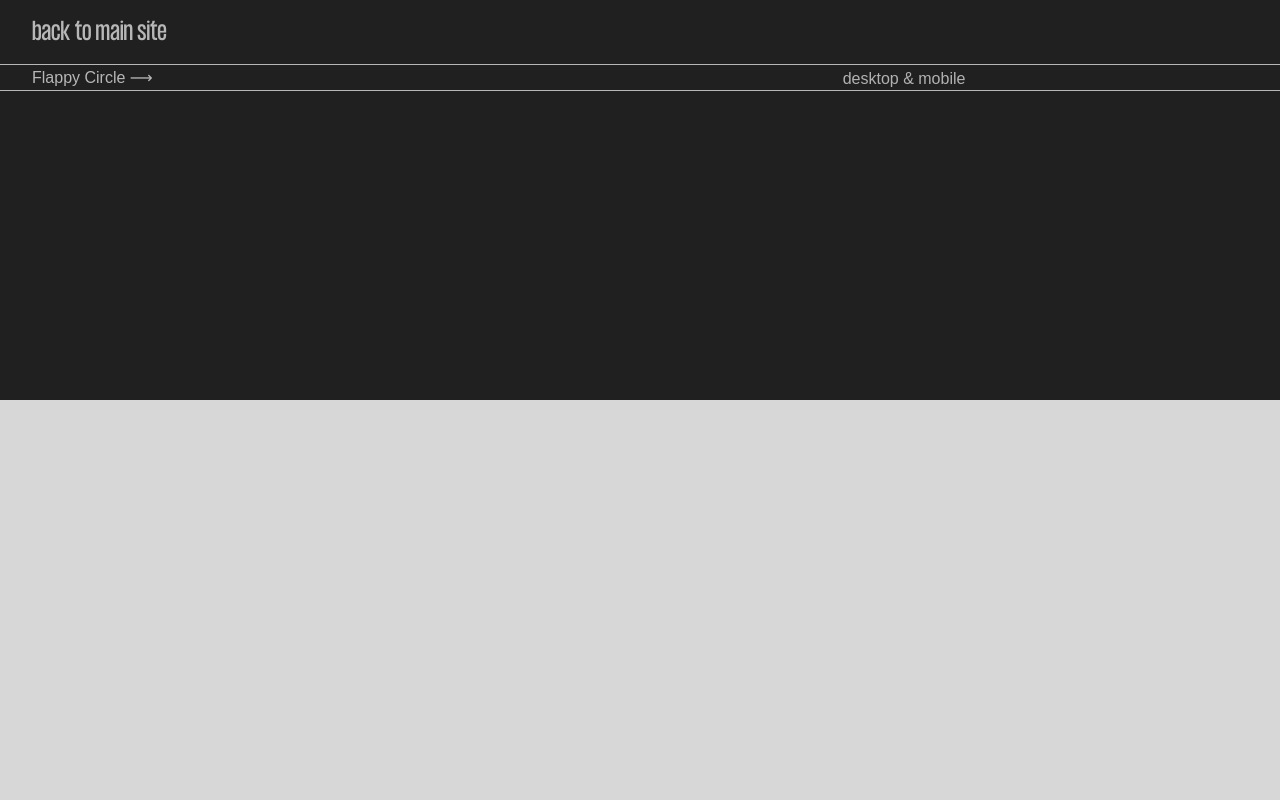
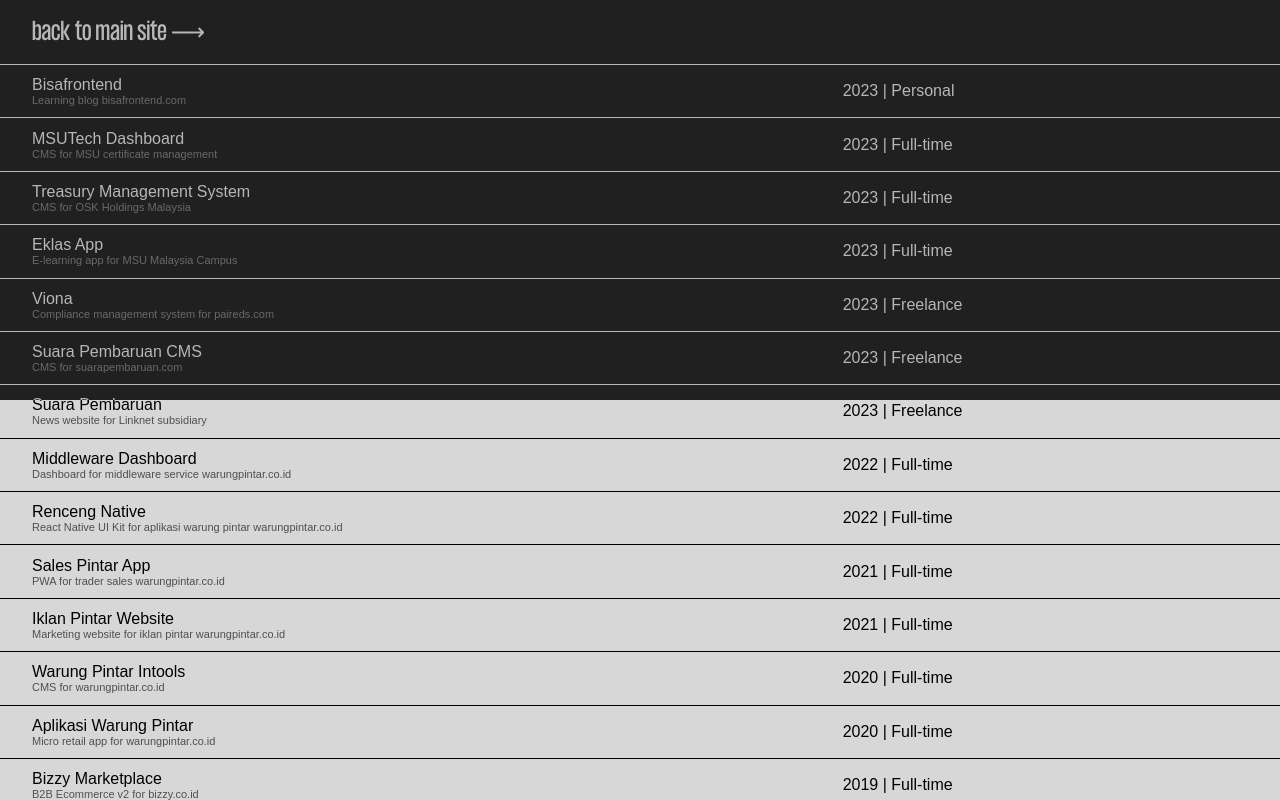
Before and after one commit to irxd/projects, a website built with Vite: page index.html in a window 1280 px wide. Built offline with nearby package versions, Linux system fonts and the light colour scheme.

Commit message:
feat: add projects and adjust content padding

```diff
--- a/index.html
+++ b/index.html
@@ -11,12 +11,187 @@
     <div id="overlay-dark"></div>
     <div class="content">
       <div class="nav row">
-        <div class="col"><a href="https://irxd.github.io">back to main site</a></div>
+        <div class="col"><a href="https://irxd.github.io">back to main site ⟶</a></div>
       </div>
       <div class="divider nav-divider"></div>
       <div class="row">
-        <div class="col"><a href="https://irxd.github.io/flappy-circle/">Flappy Circle ⟶</a></div>
-        <div class="col">desktop & mobile</div>
+        <div class="col">
+          <div>Bisafrontend</div>
+          <div class="desc">Learning blog bisafrontend.com</div>
+        </div>
+        <div class="col">
+          <div>2023 | Personal</div>
+        </div>
+      </div>
+      <div class="divider"></div>
+      <div class="row">
+        <div class="col">
+          <div>MSUTech Dashboard</div>
+          <div class="desc">CMS for MSU certificate management</div>
+        </div>
+        <div class="col">
+          <div>2023 | Full-time</div>
+        </div>
+      </div>
+      <div class="divider"></div>
+      <div class="row">
+        <div class="col">
+          <div>Treasury Management System</div>
+          <div class="desc">CMS for OSK Holdings Malaysia</div>
+        </div>
+        <div class="col">
+          <div>2023 | Full-time</div>
+        </div>
+      </div>
+      <div class="divider"></div>
+      <div class="row">
+        <div class="col">
+          <div>Eklas App</div>
+          <div class="desc">E-learning app for MSU Malaysia Campus</div>
+        </div>
+        <div class="col">
+          <div>2023 | Full-time</div>
+        </div>
+      </div>
+      <div class="divider"></div>
+      <div class="row">
+        <div class="col">
+          <div>Viona</div>
+          <div class="desc">Compliance management system for paireds.com</div>
+        </div>
+        <div class="col">
+          <div>2023 | Freelance</div>
+        </div>
+      </div>
+      <div class="divider"></div>
+      <div class="row">
+        <div class="col">
+          <div>Suara Pembaruan CMS</div>
+          <div class="desc">CMS for suarapembaruan.com</div>
+        </div>
+        <div class="col">
+          <div>2023 | Freelance</div>
+        </div>
+      </div>
+      <div class="divider"></div>
+      <div class="row">
+        <div class="col">
+          <div>Suara Pembaruan</div>
+          <div class="desc">News website for Linknet subsidiary</div>
+        </div>
+        <div class="col">
+          <div>2023 | Freelance</div>
+        </div>
+      </div>
+      <div class="divider"></div>
+      <div class="row">
+        <div class="col">
+          <div>Middleware Dashboard</div>
+          <div class="desc">Dashboard for middleware service warungpintar.co.id</div>
+        </div>
+        <div class="col">
+          <div>2022 | Full-time</div>
+        </div>
+      </div>
+      <div class="divider"></div>
+      <div class="row">
+        <div class="col">
+          <div>Renceng Native</div>
+          <div class="desc">React Native UI Kit for aplikasi warung pintar warungpintar.co.id</div>
+        </div>
+        <div class="col">
+          <div>2022 | Full-time</div>
+        </div>
+      </div>
+      <div class="divider"></div>
+      <div class="row">
+        <div class="col">
+          <div>Sales Pintar App</div>
+          <div class="desc">PWA for trader sales warungpintar.co.id</div>
+        </div>
+        <div class="col">
+          <div>2021 | Full-time</div>
+        </div>
+      </div>
+      <div class="divider"></div>
+      <div class="row">
+        <div class="col">
+          <div>Iklan Pintar Website</div>
+          <div class="desc">Marketing website for iklan pintar warungpintar.co.id</div>
+        </div>
+        <div class="col">
+          <div>2021 | Full-time</div>
+        </div>
+      </div>
+      <div class="divider"></div>
+      <div class="row">
+        <div class="col">
+          <div>Warung Pintar Intools</div>
+          <div class="desc">CMS for warungpintar.co.id</div>
+        </div>
+        <div class="col">
+          <div>2020 | Full-time</div>
+        </div>
+      </div>
+      <div class="divider"></div>
+      <div class="row">
+        <div class="col">
+          <div>Aplikasi Warung Pintar</div>
+          <div class="desc">Micro retail app for warungpintar.co.id</div>
+        </div>
+        <div class="col">
+          <div>2020 | Full-time</div>
+        </div>
+      </div>
+      <div class="divider"></div>
+      <div class="row">
+        <div class="col">
+          <div>Bizzy Marketplace</div>
+          <div class="desc">B2B Ecommerce v2 for bizzy.co.id</div>
+        </div>
+        <div class="col">
+          <div>2019 | Full-time</div>
+        </div>
+      </div>
+      <div class="divider"></div>
+      <div class="row">
+        <div class="col">
+          <div>Bizzy Backoffice</div>
+          <div class="desc">CMS for bizzy.co.id</div>
+        </div>
+        <div class="col">
+          <div>2018 | Full-time</div>
+        </div>
+      </div>
+      <div class="divider"></div>
+      <div class="row">
+        <div class="col">
+          <div>Bizzy Phoenix Website</div>
+          <div class="desc">B2B Ecommerce for bizzy.co.id</div>
+        </div>
+        <div class="col">
+          <div>2018 | Full-time</div>
+        </div>
+      </div>
+      <div class="divider"></div>
+      <div class="row">
+        <div class="col">
+          <div>Babyloania Manage</div>
+          <div class="desc">CMS for babyloania.com</div>
+        </div>
+        <div class="col">
+          <div>2016 | Full-time</div>
+        </div>
+      </div>
+      <div class="divider"></div>
+      <div class="row">
+        <div class="col">
+          <div>Babyloania Storefront</div>
+          <div class="desc">Main website for babyloania.com</div>
+        </div>
+        <div class="col">
+          <div>2016 | Full-time</div>
+        </div>
       </div>
       <div class="divider"></div>
     </div>
--- a/style.css
+++ b/style.css
@@ -34,6 +34,7 @@
   width: 100%;
   height: 100vh;
   padding: 1em 0;
+  overflow-y: auto;
 }
 
 .content > * {
@@ -68,7 +69,7 @@
 .row {
   width: 100%;
   display: flex;
-  padding: 0 2em;
+  padding: 0.5em 2em;
   align-items: center;
 }
 
@@ -80,3 +81,8 @@
 .row > .col:first-child {
   flex: 2;
 }
+
+.desc {
+  font-size: 11px;
+  color: #898989;
+}
```
